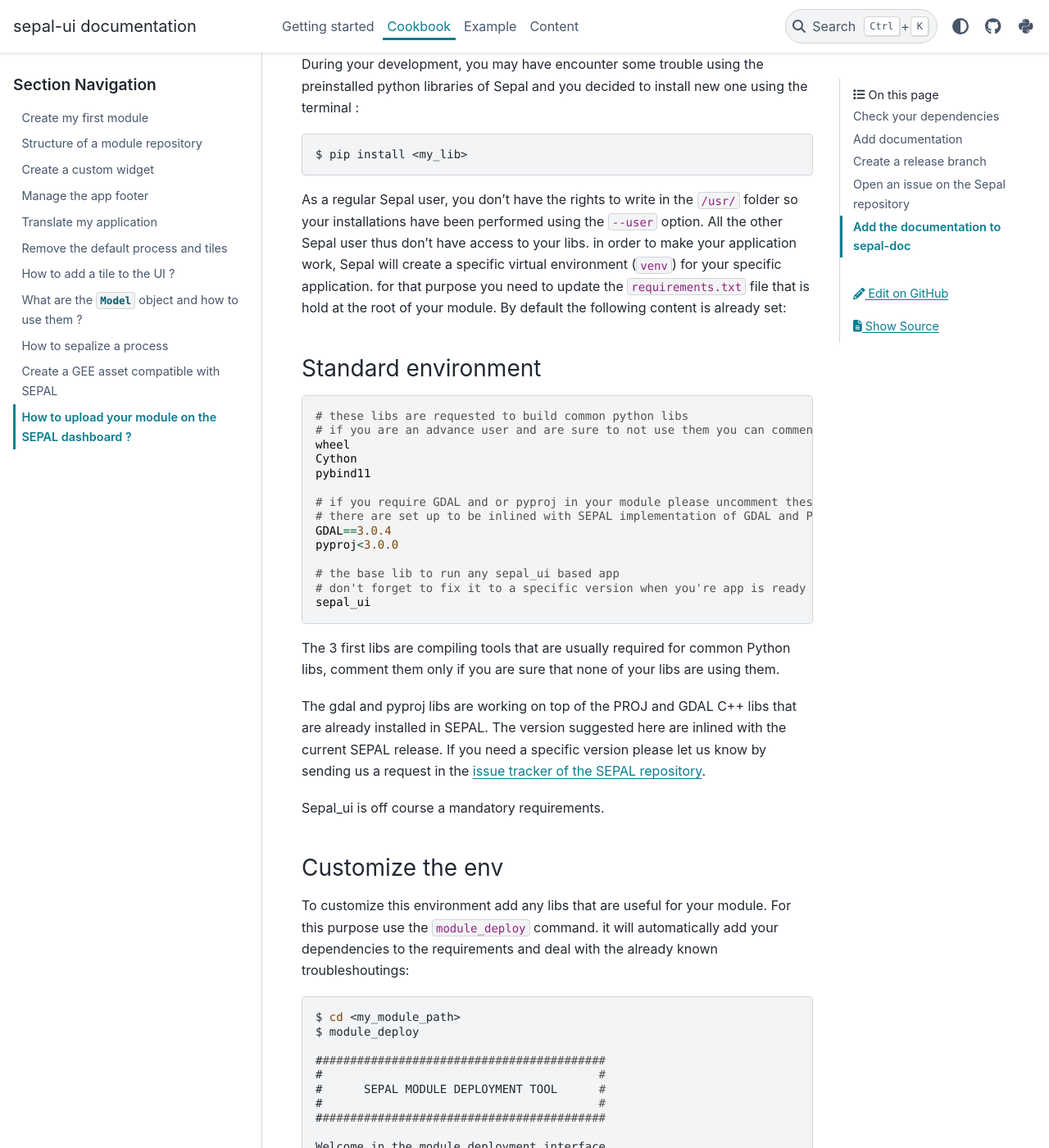
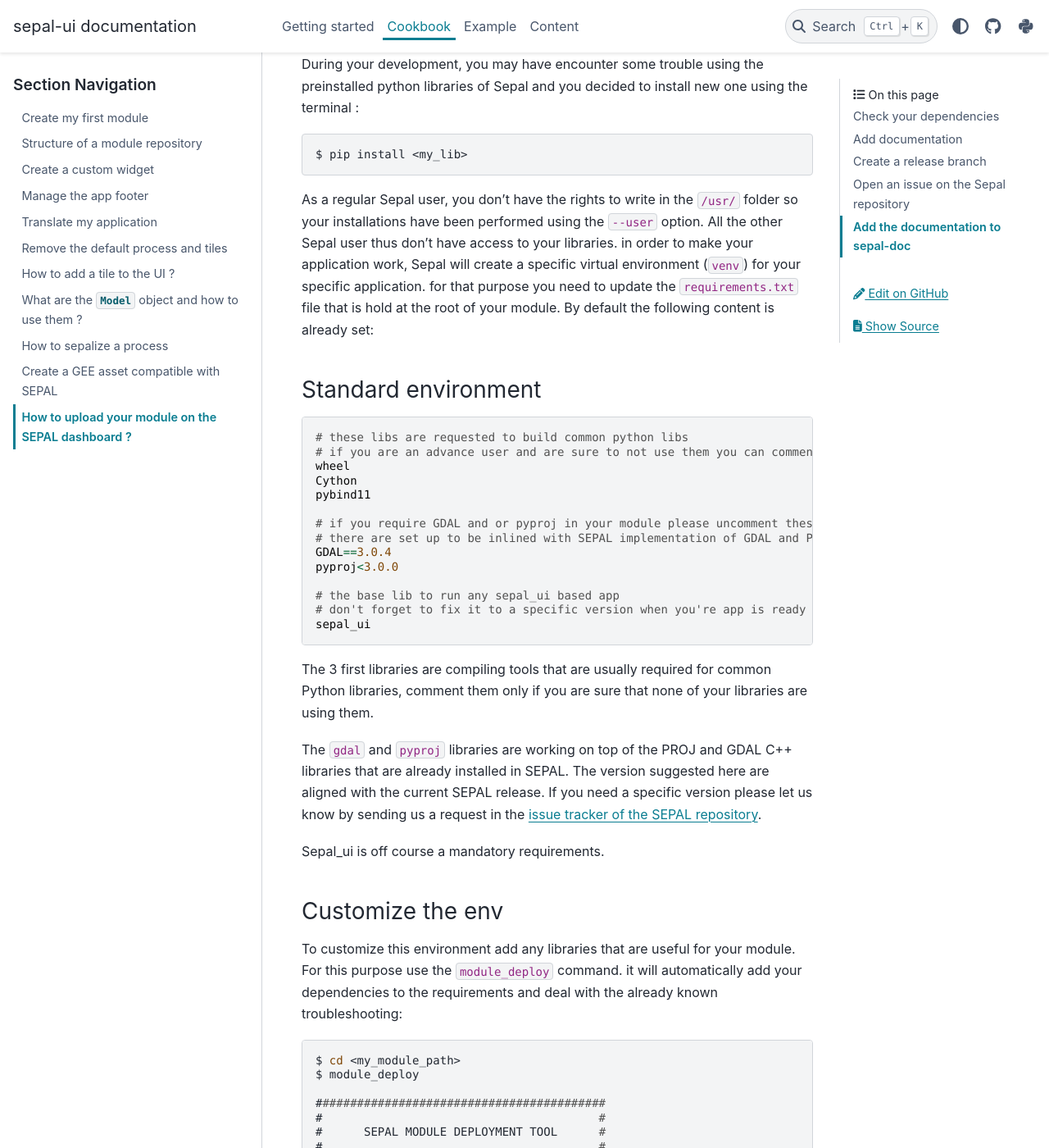
Before and after one commit to openforis/sepal_ui, a Sphinx documentation site: the page built from docs/source/tutorials/send-to-sepal.rst, in a window 1280 px wide and 1400 px high, scrolled down 367 px. Shown: the whole window at 82% size. Built offline with Sphinx 7.4.7 and the PyData theme 0.15.4, drawn with Linux system fonts in a browser that asks for light colours; the version number could not be read and is left out; some of the changed text lies outside the part shown.

```diff
--- a/docs/source/tutorials/custom-widget.rst
+++ b/docs/source/tutorials/custom-widget.rst
@@ -164,7 +164,7 @@ called in the end of my :code:`__init__` method by
 link to the :code:`Model`
 ^^^^^^^^^^^^^^^^^^^^^^^^^
 
-The newly created widget embed a :code:`v_model` trait so it can be binded to any :code:`Model` object using the :code:`bind` method.
+The newly created widget embed a :code:`v_model` trait so it can be bonded to any :code:`Model` object using the :code:`bind` method.
 
 .. code-block:: python
 
--- a/docs/source/tutorials/io-design.rst
+++ b/docs/source/tutorials/io-design.rst
@@ -9,7 +9,7 @@ the concept is easier to grasp with a simple example
 
 .. code-block:: python
 
-    def double(a)
+    def double(a):
         """multiply the value of "a" by two"""
 
         a *= 2
--- a/docs/source/tutorials/send-to-sepal.rst
+++ b/docs/source/tutorials/send-to-sepal.rst
@@ -12,7 +12,7 @@ During your development, you may have encounter some trouble  using the preinsta
 
     $ pip install <my_lib>
 
-As a regular Sepal user, you don't have the rights to write in the :code:`/usr/` folder so your installations have been performed using the :code:`--user` option. All the other Sepal user thus don't have access to your libs.
+As a regular Sepal user, you don't have the rights to write in the :code:`/usr/` folder so your installations have been performed using the :code:`--user` option. All the other Sepal user thus don't have access to your libraries.
 in order to make your application work, Sepal will create a specific virtual environment (:code:`venv`) for your specific application. for that purpose you need to update the :code:`requirements.txt` file that is hold at the root of your module. By default the following content is already set:
 
 Standard environment
@@ -34,16 +34,16 @@ Standard environment
     # don't forget to fix it to a specific version when you're app is ready
     sepal_ui
 
-The 3 first libs are compiling tools that are usually required for common Python libs, comment them only if you are sure that none of your libs are using them.
+The 3 first libraries are compiling tools that are usually required for common Python libraries, comment them only if you are sure that none of your libraries are using them.
 
-The gdal and pyproj libs are working on top of the PROJ and GDAL C++ libs that are already installed in SEPAL. The version suggested here are inlined with the current SEPAL release. If you need a specific version please let us know by sending us a request in the `issue tracker of the SEPAL repository <https://github.com/openforis/sepal/issues>`_.
+The :code:`gdal` and :code:`pyproj` libraries are working on top of the PROJ and GDAL C++ libraries that are already installed in SEPAL. The version suggested here are aligned with the current SEPAL release. If you need a specific version please let us know by sending us a request in the `issue tracker of the SEPAL repository <https://github.com/openforis/sepal/issues>`_.
 
 Sepal_ui is off course a mandatory requirements.
 
 Customize the env
 ^^^^^^^^^^^^^^^^^
 
-To customize this environment add any libs that are useful for your module. For this purpose use the :code:`module_deploy` command. it will automatically add your dependencies to the requirements and deal with the already known troubleshoutings:
+To customize this environment add any libraries that are useful for your module. For this purpose use the :code:`module_deploy` command. it will automatically add your dependencies to the requirements and deal with the already known troubleshooting:
 
 .. code-block:: console
 
@@ -118,7 +118,7 @@ in this new environment run the following command using your requirement.txt fil
 
     $ grep -v "^#" <path-to-module>/requirements.txt | xargs -n 1 -L 1 pip3 install
 
-It will recursivelly install all your libs in the virtual env. If you are expeincing difficulties, please contact us in the `issue tracker <https://github.com/12rambau/sepal_ui/issues>`_.
+It will recursively install all your libraries in the virtual env. If you are experiencing difficulties, please contact us in the `issue tracker <https://github.com/12rambau/sepal_ui/issues>`_.
 
 Add documentation
 -----------------
```
Also changed, not shown: other parts of docs/source/tutorials/io-design.rst (+1 -1 lines), other parts of docs/source/tutorials/send-to-sepal.rst (+5 -1 lines), CONTRIBUTE.rst (+9 -5 lines), docs/source/tutorials/create_asset.rst (+14 -10 lines).
